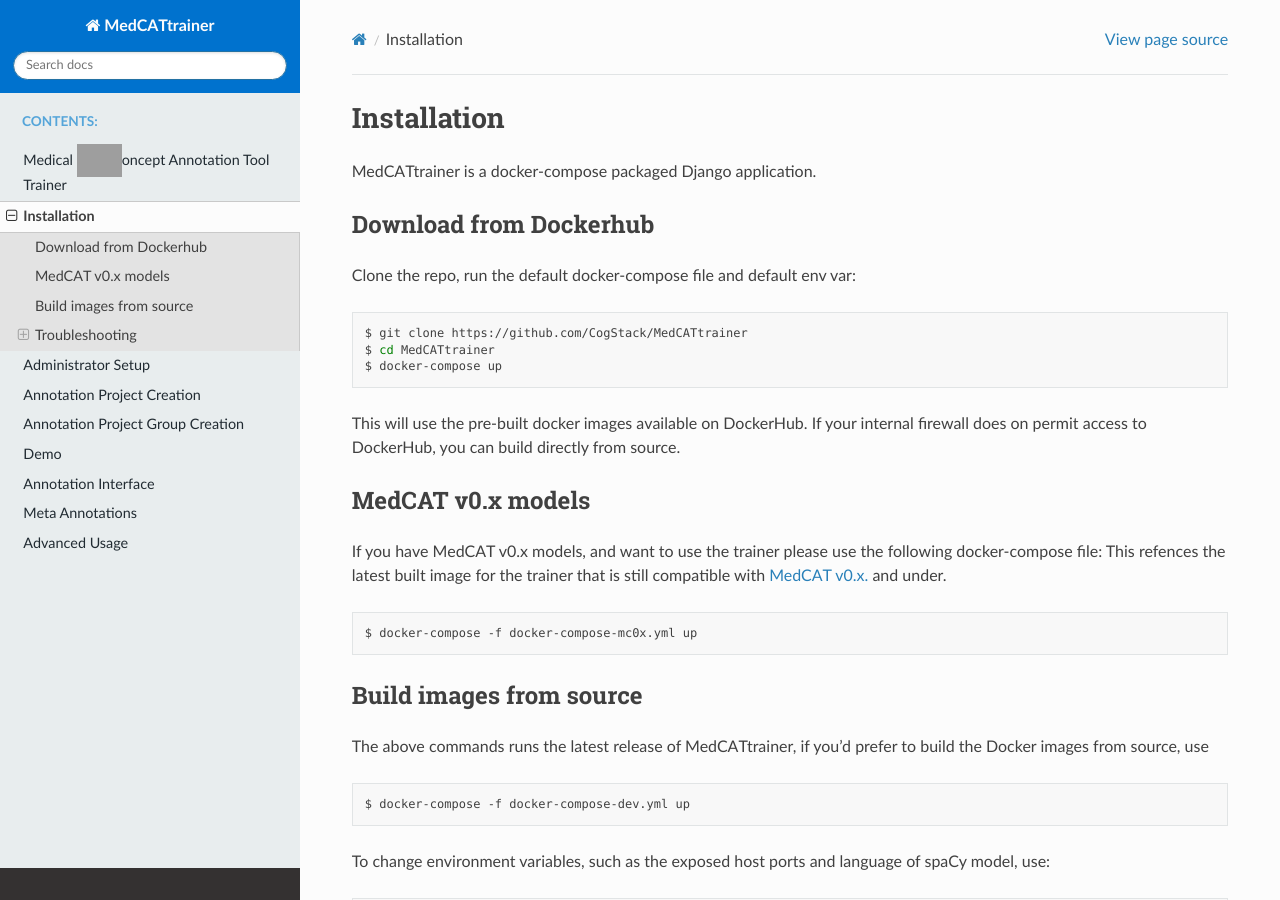
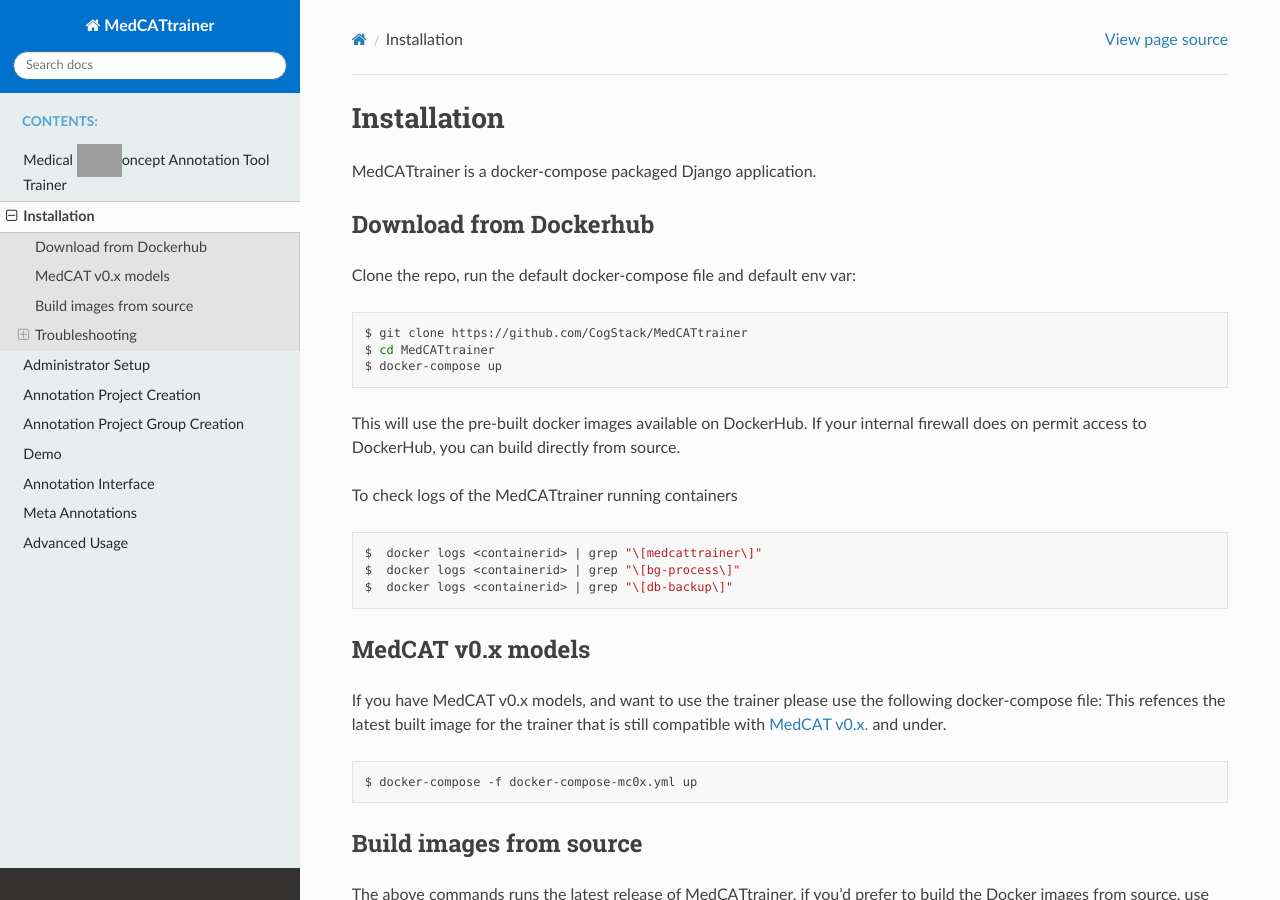
Before and after one commit to CogStack/MedCATtrainer, a Sphinx documentation site: the page built from docs/installation.md, in a window 1280 px wide and 900 px high. Built offline with Sphinx 7.4.7 and the Read the Docs theme 3.1.0, drawn with Linux system fonts in a browser that asks for light colours; pages that are not in the unit, such as notebooks, are missing from menus; grey boxes are pictures that could not be loaded.

Commit message:
CU-8699mth6q: add doc

````diff
--- a/docs/installation.md
+++ b/docs/installation.md
@@ -9,8 +9,14 @@
 $ docker-compose up
 ```
 
-This will use the pre-built docker images available on DockerHub. If your internal firewall does on permit access to DockerHub, you can build
-directly from source.
+This will use the pre-built docker images available on DockerHub. If your internal firewall does on permit access to DockerHub, you can build directly from source.
+
+To check logs of the MedCATtrainer running containers
+```bash
+$  docker logs <containerid> | grep "\[medcattrainer\]"
+$  docker logs <containerid> | grep "\[bg-process\]"
+$  docker logs <containerid> | grep "\[db-backup\]"
+```
 
 ## MedCAT v0.x models
 If you have MedCAT v0.x models, and want to use the trainer please use the following docker-compose file:
````
